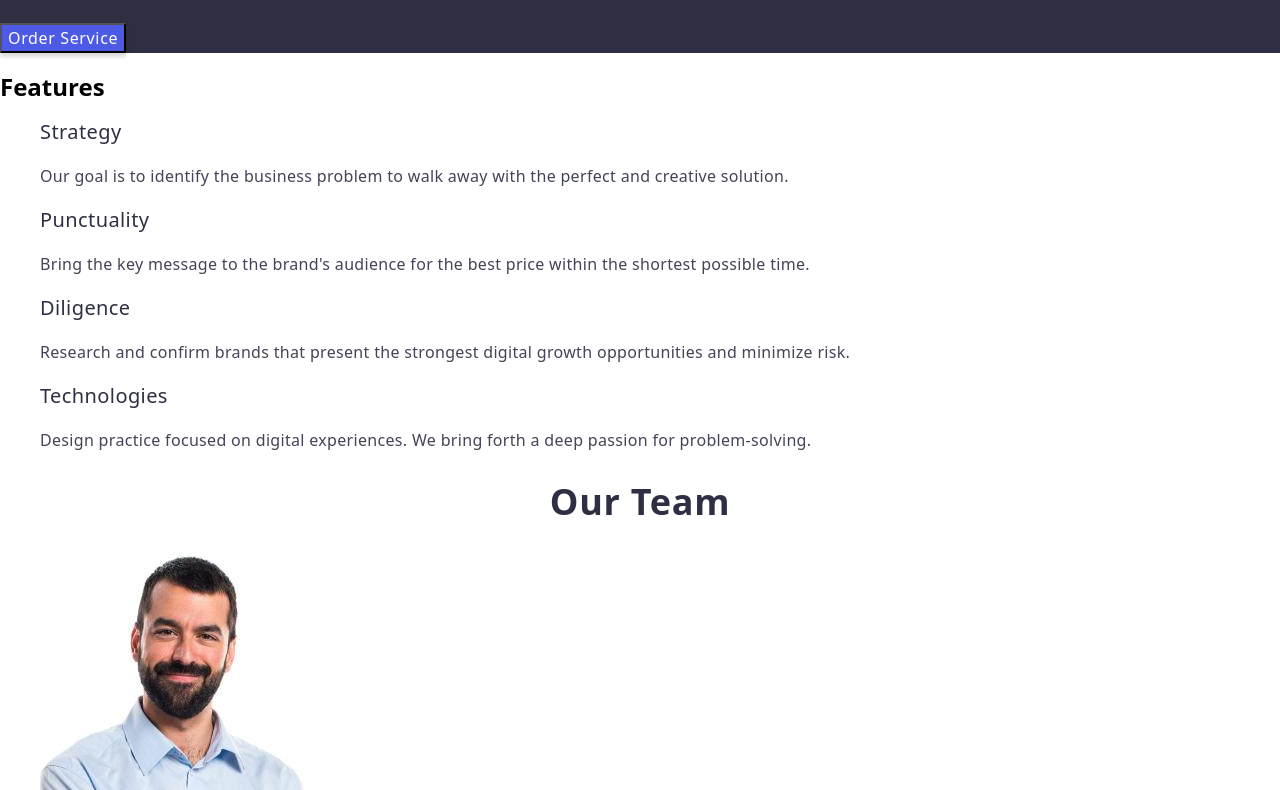
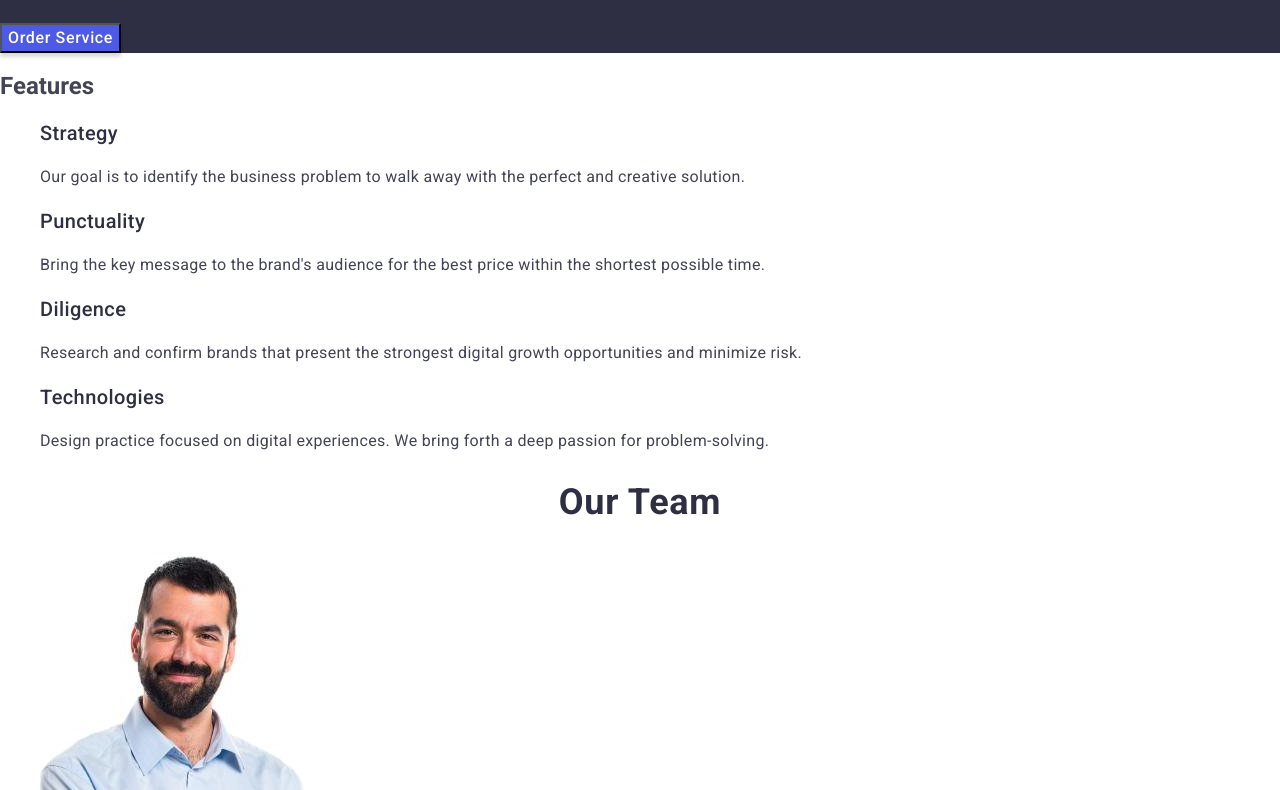
Before and after one commit to Stanislav-vol05/goit-markup-hw-02, a plain HTML site: page index.html in a window 1280 px wide. Shown: the part 303-1093 px from the top of the page. Drawn offline with nearby package versions, Linux system fonts and the light colour scheme.

Commit message:
Update styles.css

```diff
--- a/css/styles.css
+++ b/css/styles.css
@@ -1,3 +1,8 @@
+body {
+  font-family: 'Roboto', sans-serif;
+  color: #434455;
+  background-color: #fff;
+}
 ul,
 ol {
   list-style-type: none;
```
